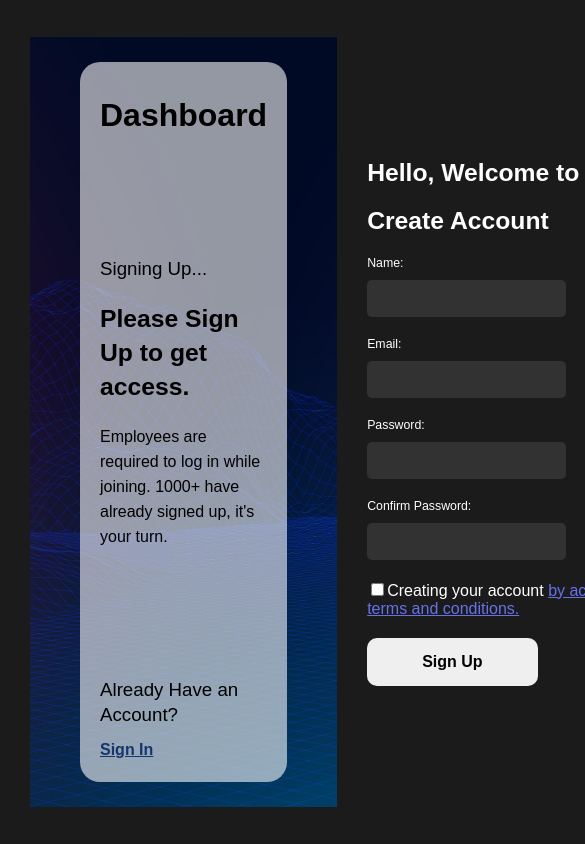
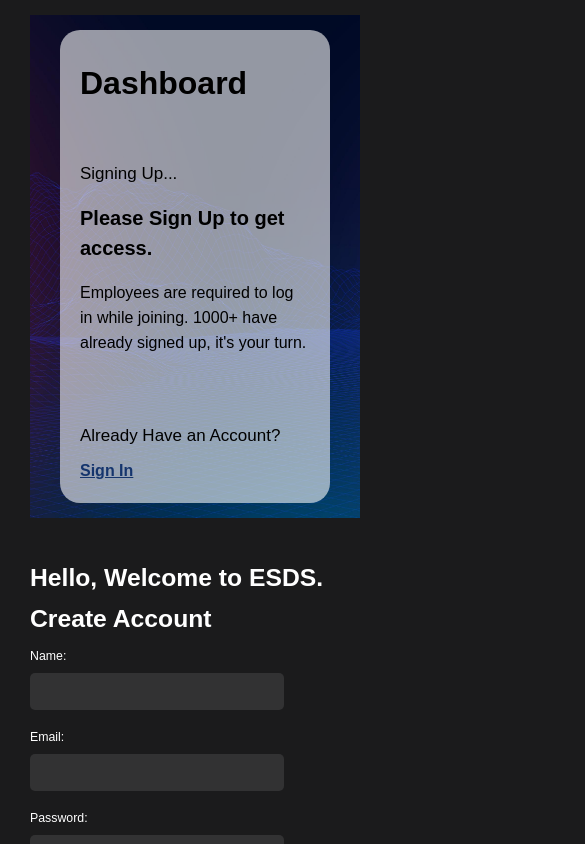
Before and after one commit to AtharvaBadhan/dashboard, a React (Create React App) app: page /signup in a window 390 px wide. Shown: the top 844 px of the page, 585 px wide, since content can reach past the window. Built offline with nearby package versions, Linux system fonts and the light colour scheme; a web font is replaced by a local one.

Commit message:
Resopnsive

```diff
--- a/src/Components/ForgotPassword/ForgotPassword.css
+++ b/src/Components/ForgotPassword/ForgotPassword.css
@@ -62,7 +62,7 @@
 
   .reset-button button {
     padding: 20px 55px;
-    font-size: 16px;
+    font-size: calc(clamp(0.75rem, 0.447vw + 0.463rem, 1rem));
     font-weight: 600;
     cursor: pointer;
     border-radius: 10px;
@@ -74,3 +74,9 @@
     color: white;
     transform: scale(1.02);
 }
+@media (max-width: 480px){
+  .close-window{
+    right: -21px;
+    top: 21px;
+  }
+}
--- a/src/Components/SignIn/SignIn.css
+++ b/src/Components/SignIn/SignIn.css
@@ -129,9 +129,50 @@ a{
 .heading h2 {
   width: fit-content;}
 }
-@media (max-width: 1199px){}
-@media (max-width: 991px){}
-@media (max-width: 767px){}
-@media (max-width: 667px){}
-@media (max-width: 480px){}
-@media (max-width: 360px){}
+@media (max-width: 1199px){
+
+  .content h1 {
+    margin-bottom: 65px !important;;
+}
+.content p {
+  margin-bottom: 68px !important;;
+}
+.submit-button button {
+  padding: 10px 50px !important;;
+}
+
+.heading{
+  line-height: 20px;
+}
+}
+@media (max-width: 720px){}
+@media (max-width: 480px){
+  .signin-container-left {
+    max-width: fit-content;
+}
+  .container{
+    flex-direction: column;
+  }
+  .buttons{
+    flex-direction: column;
+    gap: 30px;
+  }
+  .signin-container-right {
+    max-width: fit-content;
+    padding: 15px 40px;
+}
+.f-name {
+  margin-right: 0px !important;
+
+}
+
+.f-name input{
+  width: 250px;
+}
+.button-google{
+  width: 220px;
+}
+}
+@media (max-width: 360px){
+
+}
--- a/src/Components/SignUp/SignUp.css
+++ b/src/Components/SignUp/SignUp.css
@@ -140,3 +140,36 @@ html {
 .error {
   color: #e50f0f;
 }
+
+@media (max-width: 480px){
+  .container-right{
+    padding: 15px 30px;
+    width: auto;
+  }
+  .container-left {
+    max-width: fit-content;
+    padding: 15px 30px;
+}
+
+.inner-container{
+  width: fit-content;
+}
+}
+@media (max-width: 720px){
+  .content h2{
+    font-size: 20px;
+    line-height: 30px;
+  }
+  .content p{
+    font-size: 16px;
+  }
+  .content h3{
+    font-size: 17px;
+  }
+  .buttons{
+    flex-direction: column;
+  }
+  .button-google {
+    width: 220px;
+  }
+}
```
